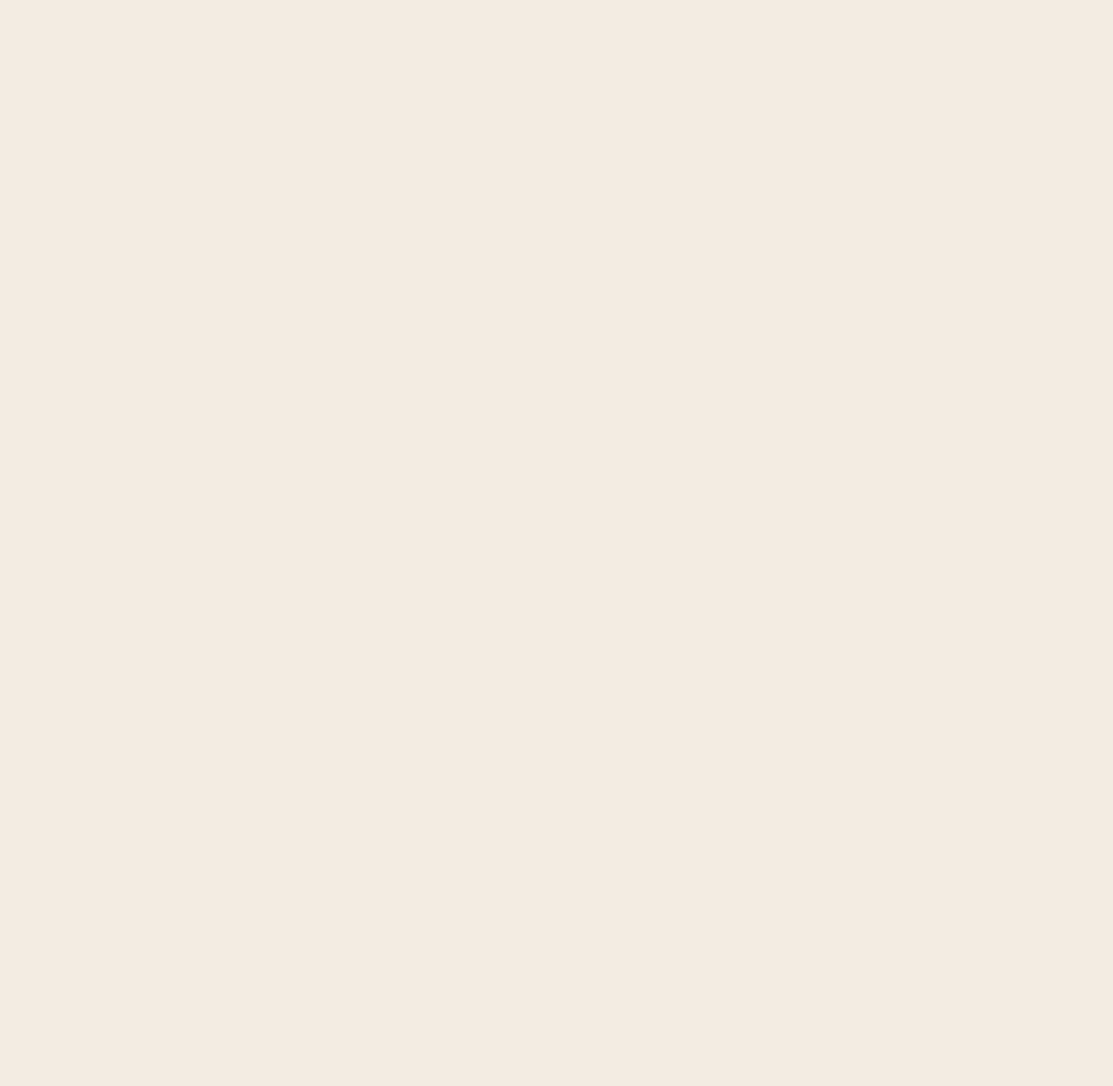
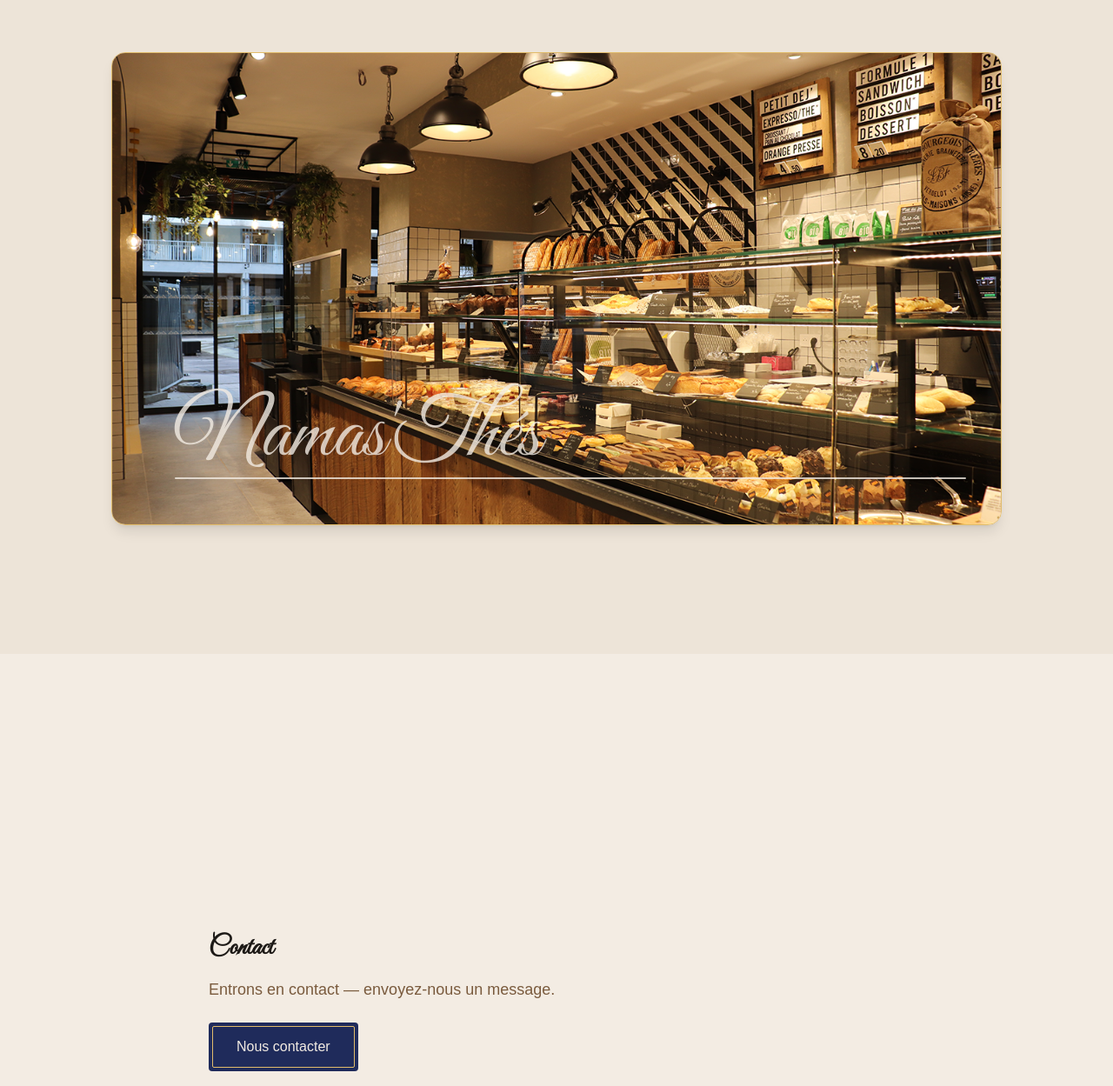
Before and after one commit to Myselfe-Groupe/Myselfe-groupe-website, a Next.js app: page / in a window 1280 px wide. Shown: the part 981-2230 px from the top of the page at 87% size. Before the commit the page ends 800 px from the top, so only its background shows below. Built offline with nearby package versions, Linux system fonts and the light colour scheme; a web font is replaced by a local one.

Commit message:
Installation de Motion et création du composant de carte entreprise

```diff
--- a/package.json
+++ b/package.json
@@ -9,6 +9,7 @@
     "lint": "eslint"
   },
   "dependencies": {
+    "motion": "^12.40.0",
     "next": "16.2.7",
     "react": "19.2.4",
     "react-dom": "19.2.4"
--- a/src/app/globals.css
+++ b/src/app/globals.css
@@ -27,6 +27,10 @@ html {
   background: var(--background);
 }
 
+html {
+  scroll-behavior: smooth;
+}
+
 body {
   background: var(--background);
   color: var(--foreground);
--- a/src/app/page.tsx
+++ b/src/app/page.tsx
@@ -1,9 +1,11 @@
+import BusinessCard from "@/components/cards/BusinessCard";
 import Button from "@/components/ui/Button";
 
 export default function Home() {
   return (
-    <div className="flex flex-1 flex-col bg-background text-foreground">
-      <main className="mx-auto flex w-full max-w-4xl flex-1 flex-col justify-center px-6 py-20 sm:px-10 lg:px-12">
+    <div className="flex flex-col bg-background text-foreground">
+      <section id="accueil" className="min-h-screen flex items-center">
+        <main className="mx-auto w-full max-w-4xl px-6 py-20 sm:px-10 lg:px-12">
           <div className="max-w-2xl space-y-6">
             <p className="text-sm font-medium uppercase tracking-[0.35em] text-secondary">
               Accueil
@@ -23,6 +25,33 @@ export default function Home() {
             </div>
           </div>
         </main>
+      </section>
+
+      <section id="namas-thes" className="min-h-screen flex items-center bg-muted">
+        <div className="mx-auto w-full max-w-7xl px-4 py-20 sm:px-6 lg:px-8">
+          <BusinessCard
+            name="Namas'Thés"
+            description="Lorem Ipsum is simply dummy text of the printing and typesetting industry.
+              Lorem Ipsum has been the industry's standard dummy text ever since the 1500s, when an unknown printer took a galley of type and scrambled it to make a type specimen book"
+            logoSrc="/images/vitrine-namasthes.png"
+            website="https://namas-thes.com"
+          />
+        </div>
+      </section>
+
+      <section id="contact" className="min-h-screen flex items-center">
+        <div className="mx-auto w-full max-w-4xl px-6 py-20 sm:px-10 lg:px-12">
+          <h2 className="text-3xl font-semibold font-title">Contact</h2>
+          <p className="mt-4 text-lg text-secondary">Entrons en contact — envoyez-nous un message.</p>
+          <div className="mt-6">
+            <a href="mailto:contact@example.com" className="inline-block">
+              <Button variant="primary" size="lg">
+                Nous contacter
+              </Button>
+            </a>
+          </div>
+        </div>
+      </section>
     </div>
   );
 }
--- /dev/null
+++ b/src/components/cards/BusinessCard.tsx
@@ -0,0 +1,101 @@
+"use client";
+
+import Image from "next/image";
+import Button from "@/components/ui/Button";
+import { hover, motion } from "framer-motion";
+
+type BusinessCardProps = {
+  name: string;
+  description?: string;
+  logoSrc?: string;
+  website?: string;
+  ctaLabel?: string;
+};
+
+export default function BusinessCard({
+  name,
+  description,
+  logoSrc,
+  website,
+  ctaLabel = "Visiter le site",
+}: BusinessCardProps) {
+  const cardVariants = {
+    rest: {},
+    hover: {},
+  };
+
+  const contentVariants = {
+    rest: { opacity: 0.8, y: 200 },
+    hover: {
+      opacity: 1,
+      y: 0,
+      transition: { duration: 0.2 },
+    },
+  };
+
+  const descriptionVariants = {
+    rest: { opacity: 0, y: 8 },
+    hover: {
+      opacity: 1,
+      y: 0,
+      transition: { duration: 0.2, delay: 0.05 },
+    },
+  };
+
+  return (
+    <div className="min-h-[75vh] md:min-h-[85vh] w-full h-full flex items-center justify-center px-4 py-10 sm:px-6">
+      <motion.article
+        initial="rest"
+        animate="rest"
+        whileHover="hover"
+        variants={cardVariants}
+        className="w-full max-w-5xl rounded-2xl border border-border bg-white/5 p-10 pt-48 shadow-lg backdrop-blur-md overflow-hidden"
+      >
+        <div className="flex flex-col gap-8 md:flex-row md:items-center">
+          {logoSrc ? (
+            <div className="shrink-0">
+              <Image
+                src={logoSrc}
+                alt={name + " logo"}
+                fill={true}
+                className="rounded-lg object-cover absolute"
+              />
+            </div>
+          ) : null}
+
+          <motion.div
+            variants={contentVariants}
+            className="flex flex-1 flex-col justify-end self-end z-10"
+          >
+            <h3 className="text-8xl text-background font-title">{name}</h3>
+            <span className="h-0.5 w-full rounded-full bg-background mb-2" />
+            {description ? (
+              <motion.p
+                variants={descriptionVariants}
+                className="mt-3 text-lg text-background max-w-2xl"
+              >
+                {description}
+              </motion.p>
+            ) : null}
+
+            <div className="mt-6 flex items-center gap-4">
+              {website ? (
+                <a href={website} target="_blank" rel="noreferrer">
+                  <Button variant="primary" size="lg">
+                    {ctaLabel}
+                  </Button>
+                </a>
+              ) : (
+                <Button variant="primary" size="lg">
+                  {ctaLabel}
+                </Button>
+              )}
+            </div>
+          </motion.div>
+        </div>
+      </motion.article>
+    </div>
+  );
+}
+
+export type { BusinessCardProps };
--- a/src/components/ui/Button.tsx
+++ b/src/components/ui/Button.tsx
@@ -10,7 +10,7 @@ export interface ButtonProps extends React.ButtonHTMLAttributes<HTMLButtonElemen
 }
 
 const base =
-  "inline-flex items-center justify-center rounded-xs transition-colors focus:outline-none disabled:opacity-50 cursor-pointer";
+  "inline-flex items-center justify-center rounded-sm transition-colors focus:outline-none disabled:opacity-50 cursor-pointer";
 
 const variantMap: Record<Variant, string> = {
   primary:
```
Also changed, not shown: public/images/vitrine-namasthes.png (added), 1 other file (tests, documents, lock files or other folders). Lines whose indentation alone changed are shown as unchanged.
